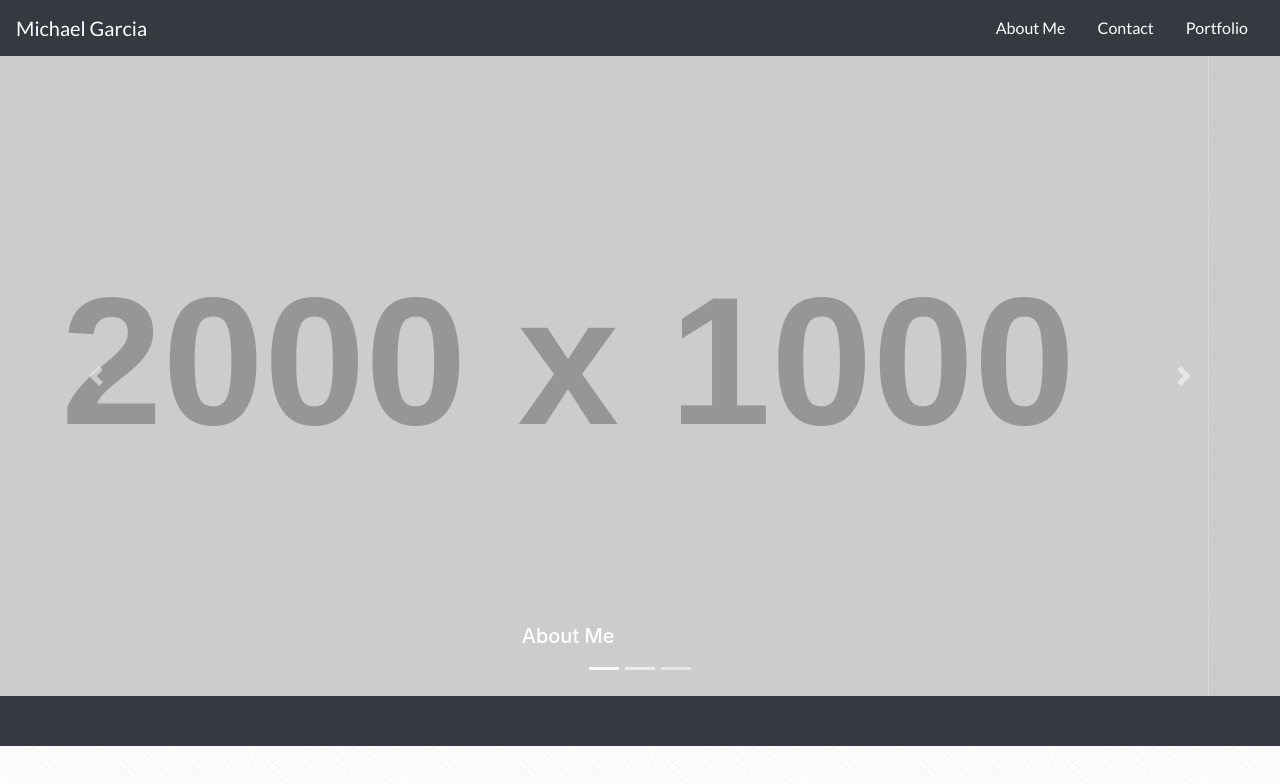
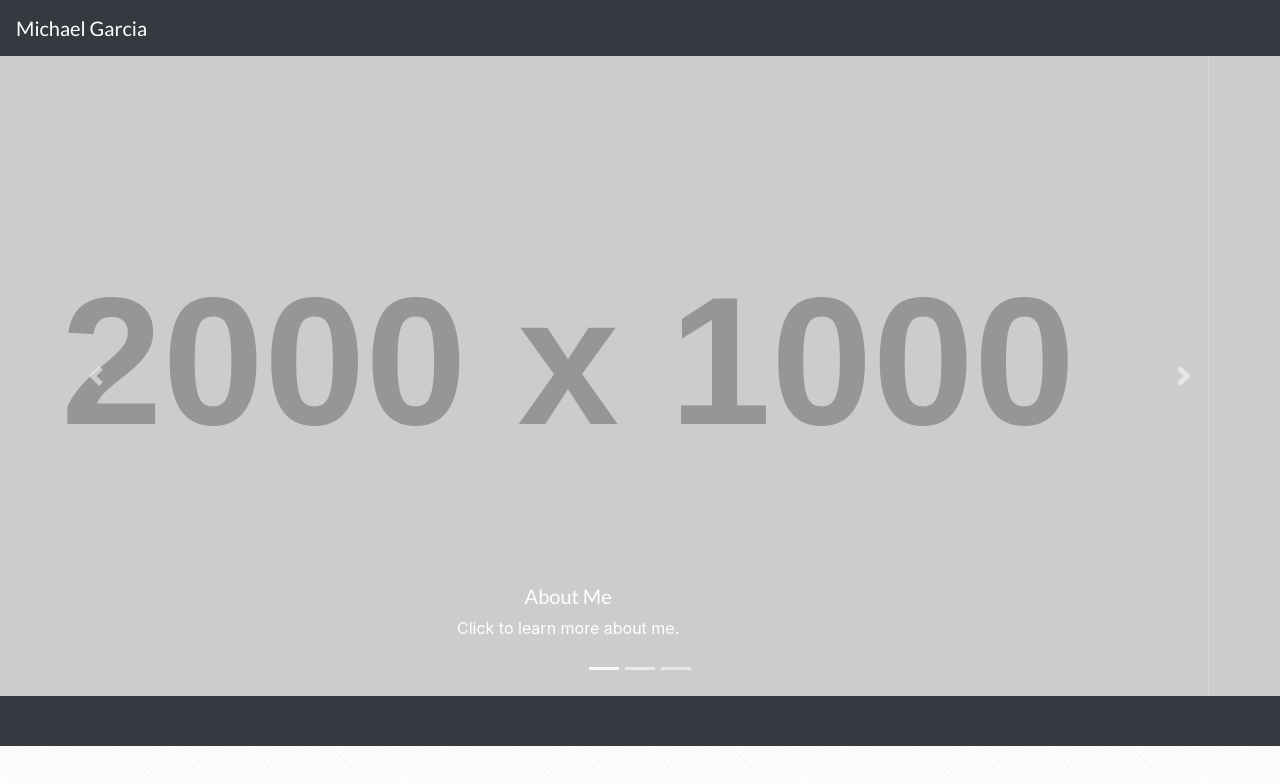
Before and after one commit to michael6arcia/Updated-Portfolio, a website: page public/index.html in a window 1280 px wide. Drawn offline with nearby package versions, Linux system fonts and the light colour scheme; placeholder pictures from the web are drawn by us.

Commit message:
added working links to index carousel to replace nav links

```diff
--- a/public/index.html
+++ b/public/index.html
@@ -17,22 +17,6 @@
 <body style="background-image: url(../assets/crossword.png)">
     <nav class="navbar navbar-expand-lg navbar-dark bg-dark">
         <a class="navbar-brand" href="/" style="font-family: 'Lato', sans-serif">Michael Garcia</a>
-        <div class="collapse navbar-collapse justify-content-end" id="navbarNav">
-            <ul class="nav justify-content-end">
-                <li class="nav-item">
-                    <a class="nav-link" href="/about"
-                        style="color: white; text-decoration: none; font-family: 'Lato', sans-serif">About Me</a>
-                </li>
-                <li class="nav-item">
-                    <a class="nav-link" href="/contact"
-                        style="color: white; text-decoration: none; font-family: 'Lato', sans-serif">Contact</a>
-                </li>
-                <li class="nav-item">
-                    <a class="nav-link" href="/portfolio"
-                        style="color: white; text-decoration: none; font-family: 'Lato', sans-serif">Portfolio</a>
-                </li>
-            </ul>
-        </div>
     </nav>
     <div style="text-align: center; height: auto">
         <div class="bd-example animated fadeIn">
@@ -44,24 +28,30 @@
                 </ol>
                 <div class="carousel-inner">
                     <div class="carousel-item active">
-                        <img src="https://via.placeholder.com/2000x1000.png?text=Work+in+Progress" class="d-block w-100"
-                            alt="...">
+                        <a href="/about"><img src="https://via.placeholder.com/2000x1000.png?text=Work+in+Progress"
+                                class="d-block w-100" alt="..."></a>
                         <div class="carousel-caption d-none d-md-block">
-                            <h5>About Me</h5>
+                            <h5 style="color: white; text-decoration: none; font-family: 'Lato', sans-serif">About Me
+                            </h5>
+                            <p>Click to learn more about me.</p>
                         </div>
                     </div>
                     <div class="carousel-item">
-                        <img src="https://via.placeholder.com/2000x1000.png?text=Work+in+Progress" class="d-block w-100"
-                            alt="...">
+                        <a href="/contact"><img src="https://via.placeholder.com/2000x1000.png?text=Work+in+Progress"
+                                class="d-block w-100" alt="..."></a>
                         <div class="carousel-caption d-none d-md-block">
-                            <h5>Contact</h5>
+                            <h5 style="color: white; text-decoration: none; font-family: 'Lato', sans-serif">Contact
+                            </h5>
+                            <p>Click to learn how to get in contact with me.</p>
                         </div>
                     </div>
                     <div class="carousel-item">
-                        <img src="https://via.placeholder.com/2000x1000.png?text=Work+in+Progress" class="d-block w-100"
-                            alt="...">
+                        <a href="/portfolio"><img src="https://via.placeholder.com/2000x1000.png?text=Work+in+Progress"
+                                class="d-block w-100" alt="..."></a>
                         <div class="carousel-caption d-none d-md-block">
-                            <h5>Portfolio</h5>
+                            <h5 style="color: white; text-decoration: none; font-family: 'Lato', sans-serif">Portfolio
+                            </h5>
+                            <p>Click to take a look at the projects I've been working on.</p>
                         </div>
                     </div>
                 </div>
@@ -76,7 +66,6 @@
             </div>
         </div>
     </div>
-
     <nav class="navbar navbar-expand-lg navbar-dark bg-dark" style="height: 50px">
         <a class="navbar-brand" href="/" style="font-family: 'Lato', sans-serif"></a>
         <div class="collapse navbar-collapse justify-content-end" id="navbarNav">
```
Lines whose indentation alone changed are shown as unchanged.
